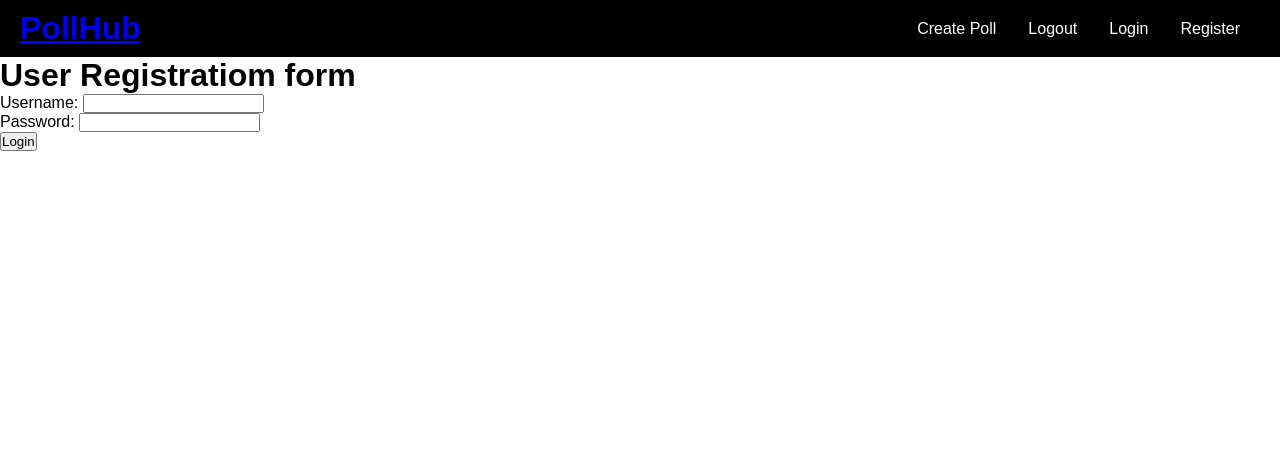
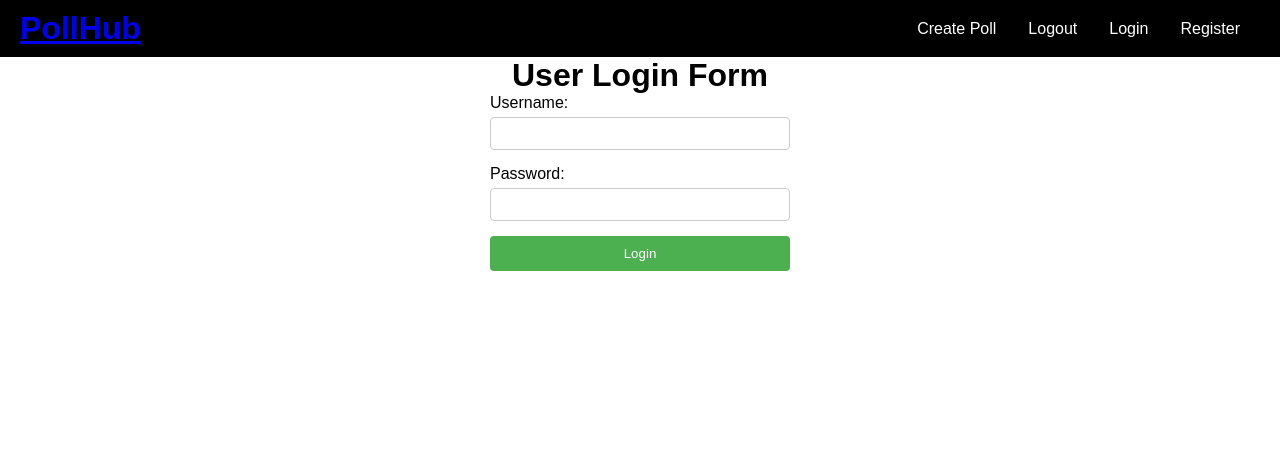
Before and after one commit to Samir984/backend_with_django, a Django app: page /login/ in a window 1280 px wide. Shown: the top 470 px of the page. Run offline with Django 5.2, Linux system fonts and the light colour scheme.

Commit message:
add some inline style with help of gpt

```diff
--- a/poll/templates/login.html
+++ b/poll/templates/login.html
@@ -1,20 +1,32 @@
 {% extends 'layout.html' %}
 
-{% block title %}login{% endblock %}
+{% block title %}Login{% endblock %}
 
 {% block content %}
-<h1>User Registratiom form</h1>
-<form method="POST">
+<h1 style="text-align: center; font-family: Arial, sans-serif;">User Login Form</h1>
+
+<!-- Display error message if login fails -->
+{% if messages %}
+    <ul class="messages" style="list-style-type: none; padding: 0; margin: 20px 0;">
+        {% for message in messages %}
+            <li style="color: white; background-color: red; padding: 10px; border-radius: 5px; margin-bottom: 10px; font-family: Arial, sans-serif;">
+                {{ message }}
+            </li>
+        {% endfor %}
+    </ul>
+{% endif %}
+
+<form method="POST" style="width: 300px; margin: 0 auto; font-family: Arial, sans-serif;">
     {% csrf_token %}
-    <div>
-        <label for="username">Username:</label>
-        <input type="text" name="username" required>
+    <div style="margin-bottom: 15px;">
+        <label for="username" style="display: block; margin-bottom: 5px;">Username:</label>
+        <input type="text" name="username" required style="width: 100%; padding: 8px; border: 1px solid #ccc; border-radius: 4px;">
     </div>
-    <div>
-        <label for="password">Password:</label>
-        <input type="password" name="password" required>
+    <div style="margin-bottom: 15px;">
+        <label for="password" style="display: block; margin-bottom: 5px;">Password:</label>
+        <input type="password" name="password" required style="width: 100%; padding: 8px; border: 1px solid #ccc; border-radius: 4px;">
     </div>
-    <button type="submit">Login</button>
+    <button type="submit" style="background-color: #4CAF50; color: white; padding: 10px 15px; border: none; border-radius: 4px; cursor: pointer; width: 100%;">Login</button>
 </form>
 
 {% endblock %}
```
Also changed, not shown: poll/templates/register.html (+9 -7 lines).
